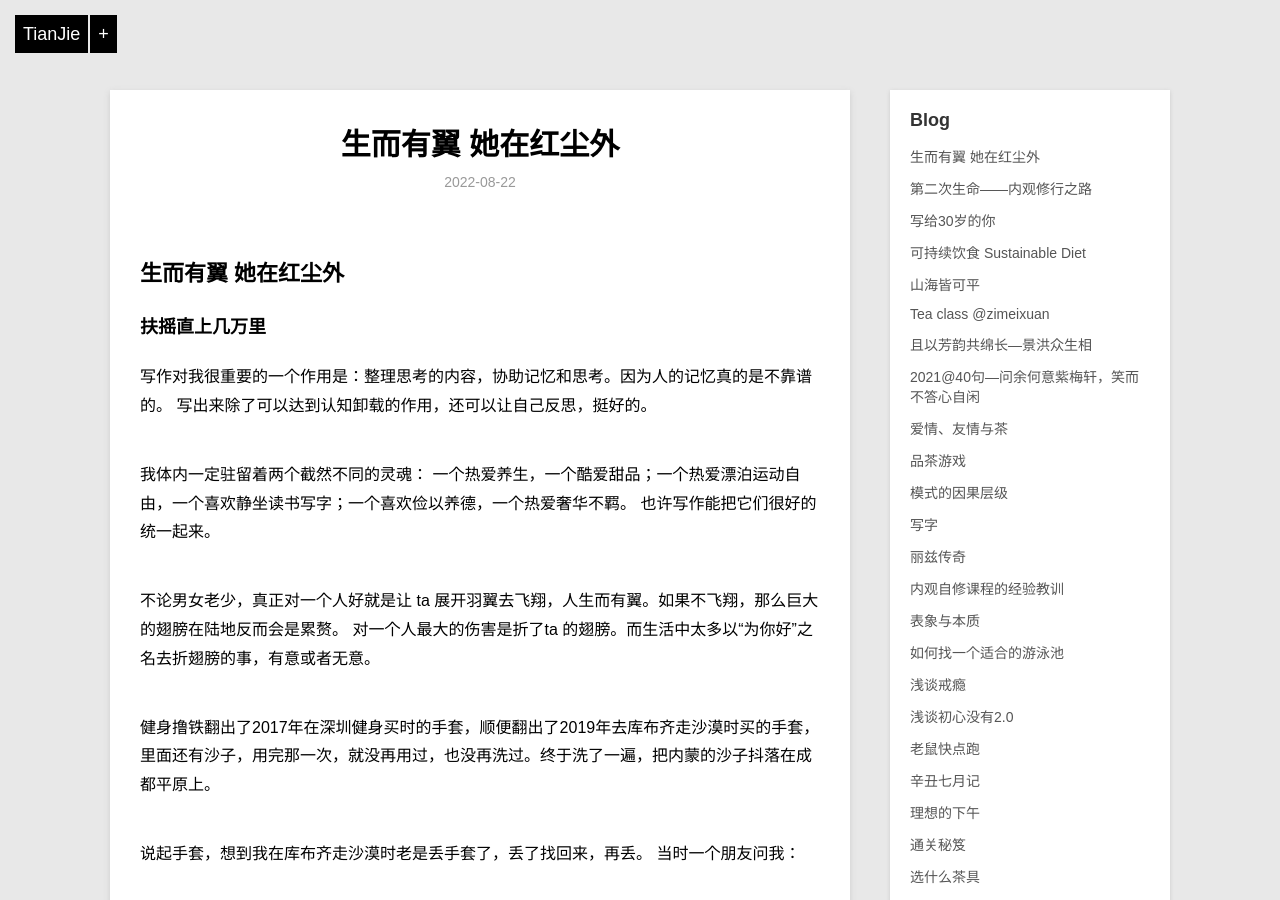
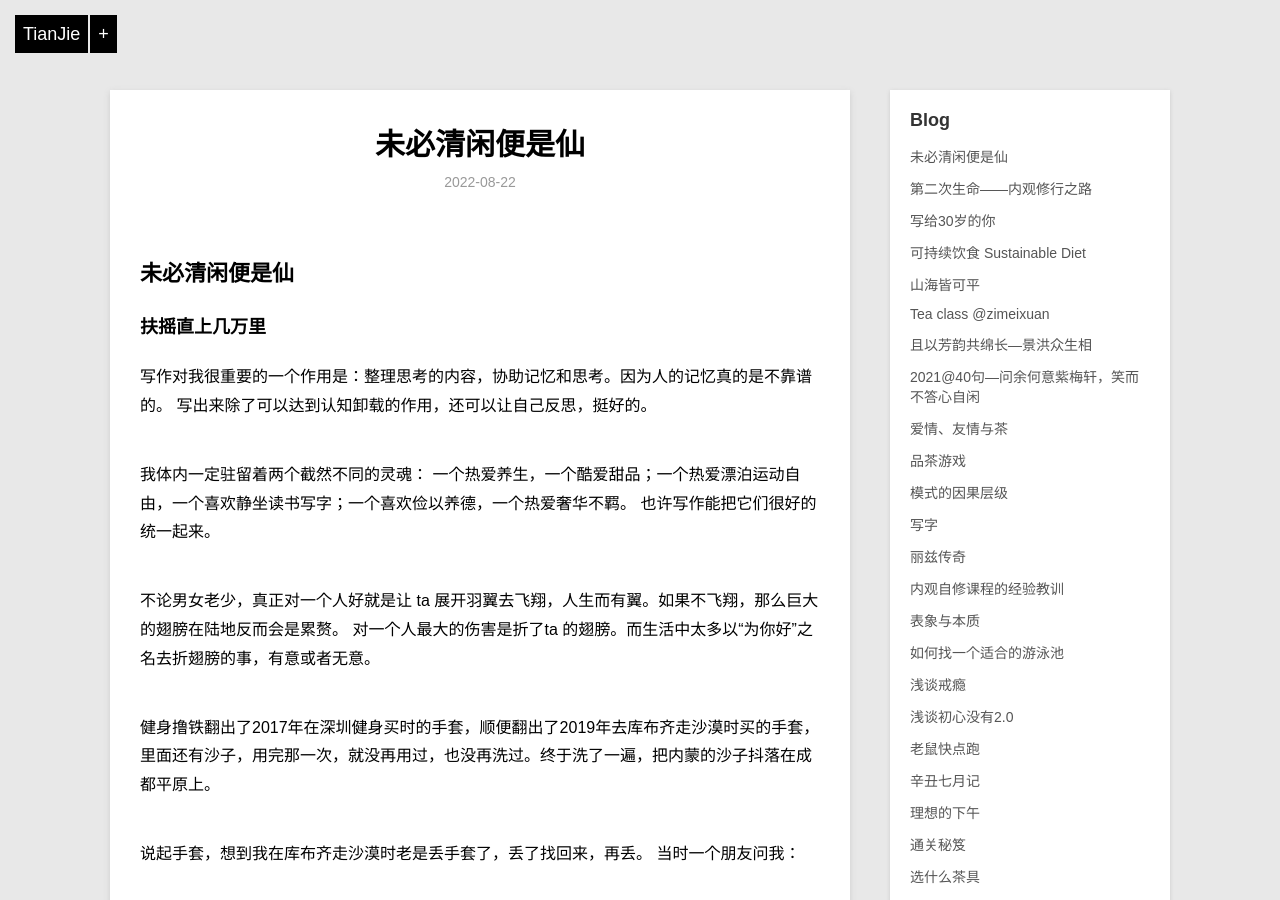
Before and after one commit to violettianjie/violettianjie.github.io, a Jekyll site: the page built from _posts/blog/2022-08-22-hongchen.md, in a window 1280 px wide and 900 px high. Built offline with Jekyll 4.4.1, drawn with Linux system fonts in a browser that asks for light colours.

Commit message:
Update 2022-08-22-hongchen.md

```diff
--- a/_posts/blog/2022-08-22-hongchen.md
+++ b/_posts/blog/2022-08-22-hongchen.md
@@ -1,11 +1,11 @@
 ---
 layout: post
-title: " 生而有翼 她在红尘外 "
+title: " 未必清闲便是仙 "
 description: "修行 "
 category: blog
 ---
 
-## 生而有翼 她在红尘外
+## 未必清闲便是仙
 
 ### 扶摇直上几万里
 
```
